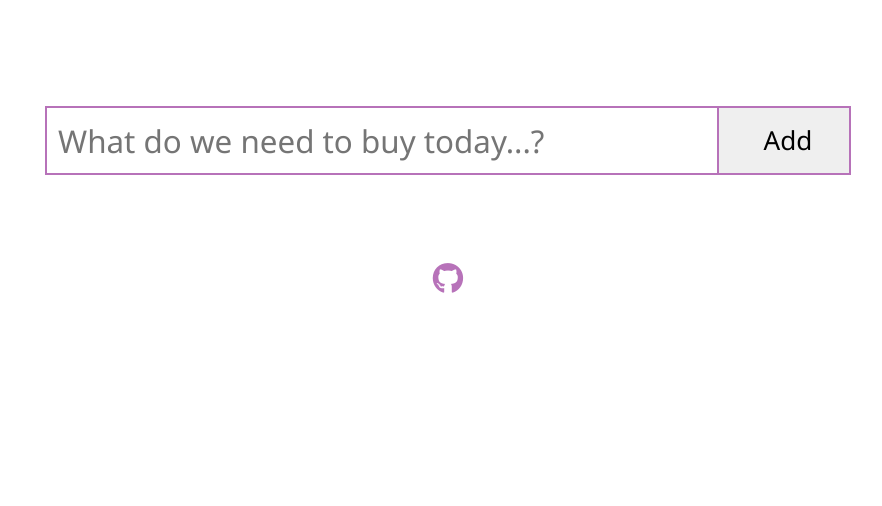
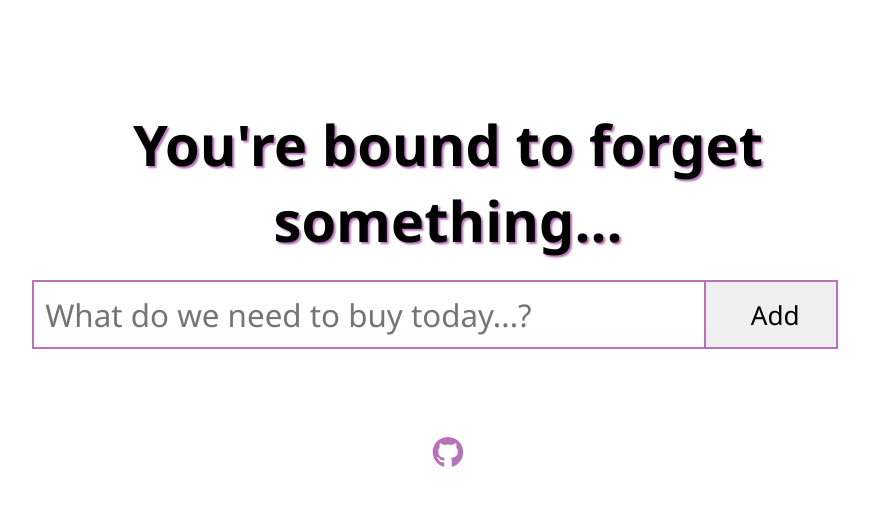
Before and after one commit to lktay/Don-t-forgetti-your-spaghetti, a plain HTML site: page index.html in a window 1280 px wide. Shown: the whole page, without its empty margins (192-1074 px from the left). Drawn offline with Linux system fonts and the light colour scheme.

Commit message:
added title I removed

```diff
--- a/index.html
+++ b/index.html
@@ -16,7 +16,7 @@
       <!-- form -->
       <form class="grocery-form">
         <p class="alert"></p>
-        <h2></h2>
+        <h2>You're bound to forget something...</h2>
         <div class="input-flex">
           <input
             type="text"
```
